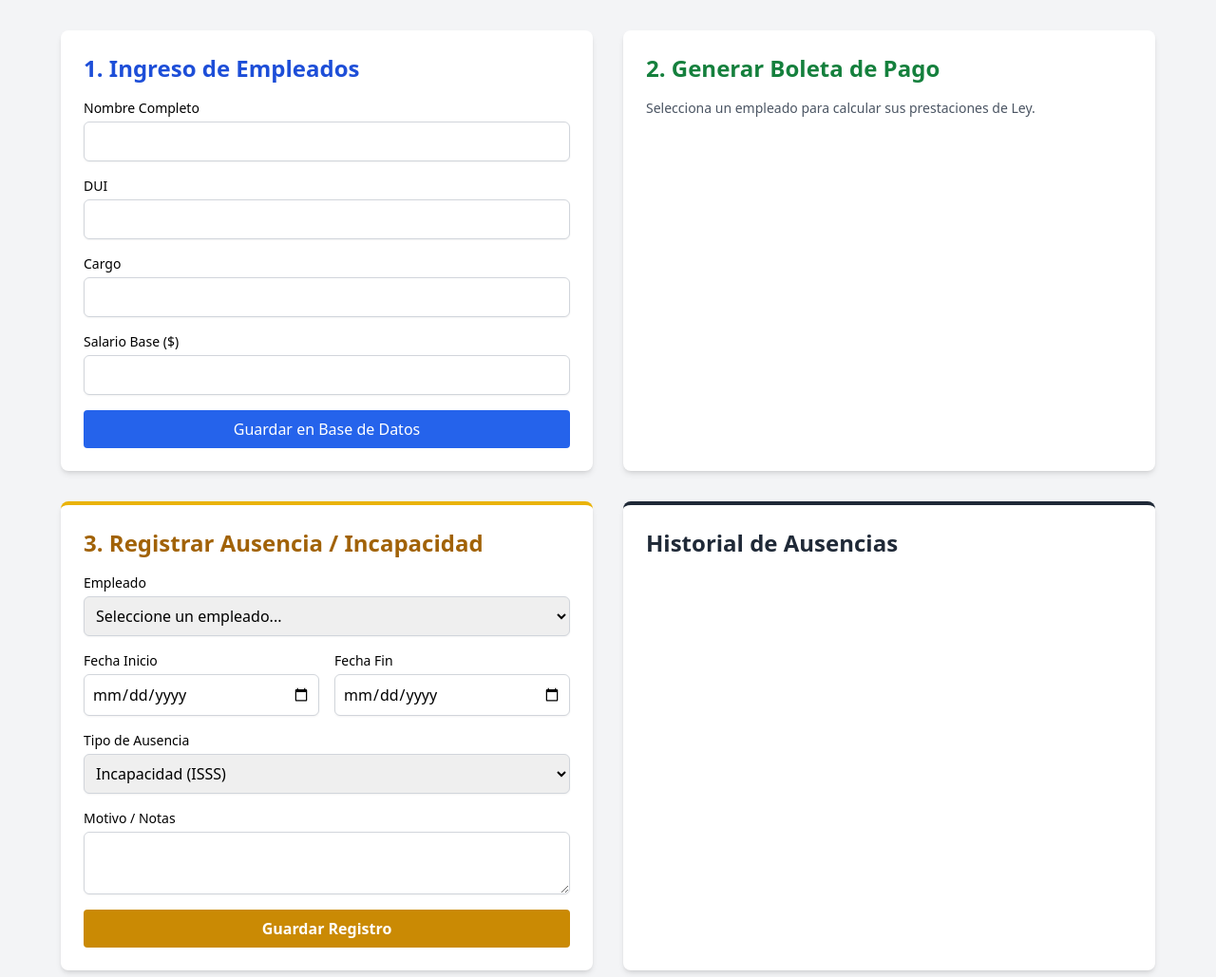
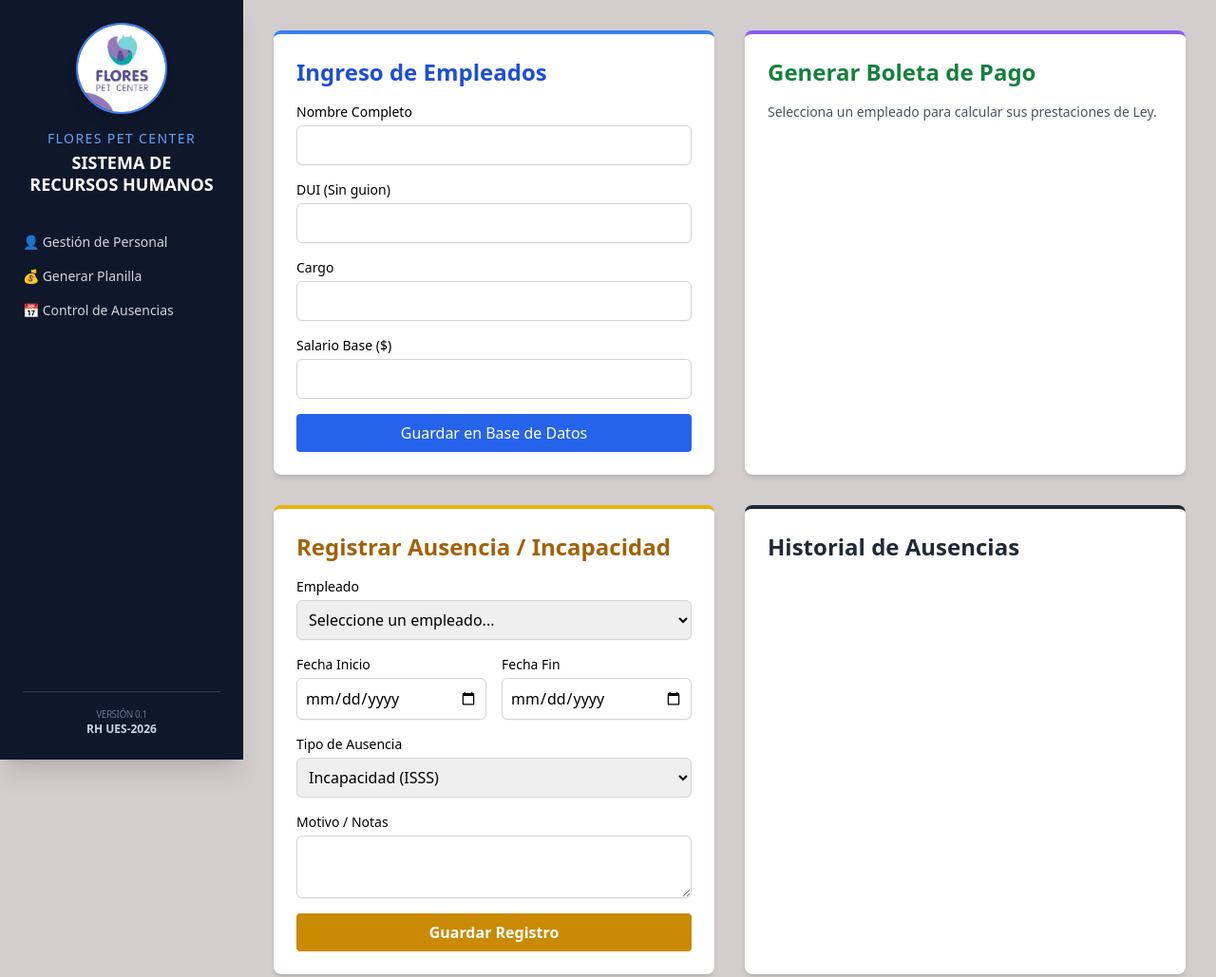
Before and after one commit to bryanmiranda222/rh-flores-pet-center, a website with bundled scripts: page index.html in a window 1280 px wide. Shown: the whole page at 95% size. Built offline with nearby package versions, Linux system fonts and the light colour scheme; no server answers.

Commit message:
se agrega barra lateral

```diff
--- a/app.js
+++ b/app.js
@@ -12,6 +12,7 @@ const firebaseConfig = {
 
 const app = initializeApp(firebaseConfig);
 const db = getFirestore(app);
+const linkBoleta = document.getElementById('link-boleta');
 
 // Referencias DOM
 const formEmpleado = document.getElementById('form-empleado');
@@ -94,6 +95,8 @@ async function borrarEmpleado(id) {
     if (confirm("¿Borrar empleado?")) {
         await deleteDoc(doc(db, "empleados", id));
     }
+    if (linkBoleta) linkBoleta.classList.add('hidden');
+    zonaImpresion.classList.add('hidden');
 }
 
 function cargarParaEdicion(id, emp) {
@@ -114,6 +117,8 @@ function resetForm() {
     const btn = formEmpleado.querySelector('button[type="submit"]');
     btn.innerText = "Guardar en Base de Datos";
     btn.className = "w-full bg-blue-600 text-white p-2 rounded";
+    if (linkBoleta) linkBoleta.classList.add('hidden');
+    zonaImpresion.classList.add('hidden');
 }
 
 // ==========================================
@@ -227,9 +232,8 @@ function resetFormAusencia() {
     btn.className = "w-full bg-yellow-600 text-white p-2 rounded hover:bg-yellow-700 font-bold";
 }
 
-// ==========================================
+
 // 4. CÁLCULO DE BOLETA (ISR 2025)
-// ==========================================
 function generarBoleta(emp) {
     const salario = emp.salario;
     const isss = salario > 1000 ? 30 : salario * 0.03;
@@ -251,9 +255,49 @@ function generarBoleta(emp) {
     document.getElementById('bol-afp').innerText = afp.toFixed(2);
     document.getElementById('bol-isr').innerText = isr.toFixed(2);
     document.getElementById('bol-liquido').innerText = liquido.toFixed(2);
-
     document.getElementById('pat-isss').innerText = (salario > 1000 ? 75 : salario * 0.075).toFixed(2);
     document.getElementById('pat-afp').innerText = (salario * 0.0875).toFixed(2);
 
     zonaImpresion.classList.remove('hidden');
+    window.location.hash = 'zona-impresion';
+    if (linkBoleta) {
+        linkBoleta.classList.remove('hidden');
+    }
 }
+
+
+// VALIDACIONES EN TIEMPO REAL (MÓDULO 1)
+const inputNombre = document.getElementById('nombre');
+const inputDui = document.getElementById('dui');
+const inputCargo = document.getElementById('cargo');
+const inputSalario = document.getElementById('salario');
+
+// Bloquear números y símbolos en Nombre (solo permite letras, tildes y espacios)
+inputNombre.addEventListener('input', function() {
+    this.value = this.value.replace(/[^A-Za-záéíóúÁÉÍÓÚñÑ\s]/g, '');
+});
+
+// Bloquear letras y símbolos en DUI (solo permite números)
+inputDui.addEventListener('input', function() {
+    this.value = this.value.replace(/[^0-9]/g, '');
+});
+
+// Bloquear números y símbolos en Cargo
+inputCargo.addEventListener('input', function() {
+    this.value = this.value.replace(/[^A-Za-záéíóúÁÉÍÓÚñÑ\s]/g, '');
+});
+
+// Bloquear el signo negativo en el salario
+inputSalario.addEventListener('keydown', function(e) {
+    // Si la tecla presionada es el signo menos (-), bloqueamos la acción
+    if (e.key === '-') {
+        e.preventDefault();
+    }
+});
+
+// Validación extra por si copian y pegan un número negativo
+inputSalario.addEventListener('input', function() {
+    if (this.value < 0) {
+        this.value = ''; // Borra el campo si detecta un valor menor a cero
+    }
+});
--- a/index.html
+++ b/index.html
@@ -5,43 +5,88 @@
     <meta name="viewport" content="width=device-width, initial-scale=1.0">
     <title>Sistema HR - El Salvador</title>
     <script src="https://cdn.tailwindcss.com"></script>
+    <link rel="shortcut icon" href="/fpc.jpg">
     <style>
         @media print {
-            body * { visibility: hidden; }
-            #zona-impresion, #zona-impresion * { visibility: visible; }
-            #zona-impresion { position: absolute; left: 0; top: 0; width: 100%; }
+            body * {
+                visibility: hidden;
+            }
+
+            #zona-impresion,
+            #zona-impresion * {
+                visibility: visible;
+            }
+
+            #zona-impresion {
+                position: absolute;
+                left: 0;
+                top: 0;
+                width: 100%;
+            }
         }
     </style>
 </head>
-<body class="bg-gray-100 p-8 font-sans">
 
+<body class="bg-gray-100 font-sans flex min-h-screen" style="background-color: rgb(211, 206, 206);">
+    <aside
+        class="w-64 bg-slate-900 text-white flex flex-col justify-between p-6 sticky top-0 h-screen print:hidden shadow-xl">
+        <div class="text-center">
+            <img src="fpc.jpg" alt="Logo Flores Pet Center"
+                class="w-24 h-24 object-cover mx-auto mb-4 rounded-full border-2 border-blue-500 shadow-lg">
+            <h2 class="text-sm font-light tracking-widest text-blue-400 uppercase mb-1">Flores Pet Center</h2>
+            <h1 class="text-lg font-bold leading-tight uppercase">Sistema de <br>Recursos Humanos</h1>
+
+            <div class="mt-10 space-y-4 text-left">
+                <a href="#form-empleado" class="block text-sm text-gray-300 hover:text-white transition-colors">👤
+                    Gestión de Personal</a>
+                <a href="#lista-empleados" class="block text-sm text-gray-300 hover:text-white transition-colors">💰
+                    Generar Planilla</a>
+                <a href="#form-ausencia" class="block text-sm text-gray-300 hover:text-white transition-colors">📅
+                    Control de Ausencias</a>
+                <a href="#zona-impresion" id="link-boleta" class="hidden block text-sm text-gray-300 hover:text-white transition-colors">
+                    📄 Ver Boleta Actual</a>
+            </div>
+        </div>
+        <div class="border-t border-slate-700 pt-4 text-center">
+            <p class="text-[10px] text-slate-500 uppercase tracking-tighter">versión 0.1</p>
+            <p class="text-xs font-bold text-slate-300">RH UES-2026</p>
+        </div>
+    </aside>
+    <main class="flex-1 p-8 overflow-y-auto">
         <div class="max-w-6xl mx-auto grid grid-cols-1 md:grid-cols-2 gap-8">
-
-        <div class="bg-white p-6 rounded-lg shadow-md">
-            <h2 class="text-2xl font-bold mb-4 text-blue-700">1. Ingreso de Empleados</h2>
+            <div class="bg-white p-6 rounded-lg shadow-md border-t-4 border-blue-500">
+                <h2 class="text-2xl font-bold mb-4 text-blue-700">Ingreso de Empleados</h2>
                 <form id="form-empleado" class="space-y-4">
                     <div>
                         <label class="block text-sm font-medium">Nombre Completo</label>
-                    <input type="text" id="nombre" required class="mt-1 block w-full rounded-md border-gray-300 shadow-sm p-2 border">
+                        <input type="text" id="nombre" maxlength="50" pattern="[A-Za-záéíóúÁÉÍÓÚñÑ\s]+"
+                            title="Solo se permiten letras y espacios (máximo 50 caracteres)" required
+                            class="mt-1 block w-full rounded-md border-gray-300 shadow-sm p-2 border">
                     </div>
                     <div>
-                    <label class="block text-sm font-medium">DUI</label>
-                    <input type="text" id="dui" required class="mt-1 block w-full rounded-md border-gray-300 shadow-sm p-2 border">
+                        <label class="block text-sm font-medium">DUI (Sin guion)</label>
+                        <input type="text" id="dui" maxlength="9" minlength="9" pattern="[0-9]{9}"
+                            title="Debe contener exactamente 9 números" required
+                            class="mt-1 block w-full rounded-md border-gray-300 shadow-sm p-2 border">
                     </div>
                     <div>
                         <label class="block text-sm font-medium">Cargo</label>
-                    <input type="text" id="cargo" required class="mt-1 block w-full rounded-md border-gray-300 shadow-sm p-2 border">
+                        <input type="text" id="cargo" maxlength="30" pattern="[A-Za-záéíóúÁÉÍÓÚñÑ\s]+"
+                            title="Solo se permiten letras y espacios (máximo 30 caracteres)" required
+                            class="mt-1 block w-full rounded-md border-gray-300 shadow-sm p-2 border">
                     </div>
                     <div>
                         <label class="block text-sm font-medium">Salario Base ($)</label>
-                    <input type="number" id="salario" step="0.01" required class="mt-1 block w-full rounded-md border-gray-300 shadow-sm p-2 border">
+                        <input type="number" id="salario" step="0.01" min="0" required
+                            class="mt-1 block w-full rounded-md border-gray-300 shadow-sm p-2 border">
                     </div>
-                <button type="submit" class="w-full bg-blue-600 text-white p-2 rounded hover:bg-blue-700">Guardar en Base de Datos</button>
+                    <button type="submit" class="w-full bg-blue-600 text-white p-2 rounded hover:bg-blue-700">Guardar en
+                        Base de Datos</button>
                 </form>
             </div>
 
-        <div class="bg-white p-6 rounded-lg shadow-md">
-            <h2 class="text-2xl font-bold mb-4 text-green-700">2. Generar Boleta de Pago</h2>
+            <div class="bg-white p-6 rounded-lg shadow-md border-t-4 border-violet-500">
+                <h2 class="text-2xl font-bold mb-4 text-green-700">Generar Boleta de Pago</h2>
                 <p class="text-sm text-gray-600 mb-4">Selecciona un empleado para calcular sus prestaciones de Ley.</p>
                 <ul id="lista-empleados" class="space-y-2 mb-4 max-h-64 overflow-y-auto">
                 </ul>
@@ -49,29 +94,32 @@
         </div>
 
         <div class="max-w-6xl mx-auto grid grid-cols-1 md:grid-cols-2 gap-8 mt-8">
-
             <div class="bg-white p-6 rounded-lg shadow-md border-t-4 border-yellow-500">
-            <h2 class="text-2xl font-bold mb-4 text-yellow-700">3. Registrar Ausencia / Incapacidad</h2>
+                <h2 class="text-2xl font-bold mb-4 text-yellow-700">Registrar Ausencia / Incapacidad</h2>
                 <form id="form-ausencia" class="space-y-4">
                     <div>
                         <label class="block text-sm font-medium">Empleado</label>
-                    <select id="aus-empleado" required class="mt-1 block w-full rounded-md border-gray-300 shadow-sm p-2 border">
+                        <select id="aus-empleado" required
+                            class="mt-1 block w-full rounded-md border-gray-300 shadow-sm p-2 border">
                             <option value="">Seleccione un empleado...</option>
                         </select>
                     </div>
                     <div class="grid grid-cols-2 gap-4">
                         <div>
                             <label class="block text-sm font-medium">Fecha Inicio</label>
-                        <input type="date" id="aus-inicio" required class="mt-1 block w-full rounded-md border-gray-300 shadow-sm p-2 border">
+                            <input type="date" id="aus-inicio" required
+                                class="mt-1 block w-full rounded-md border-gray-300 shadow-sm p-2 border">
                         </div>
                         <div>
                             <label class="block text-sm font-medium">Fecha Fin</label>
-                        <input type="date" id="aus-fin" required class="mt-1 block w-full rounded-md border-gray-300 shadow-sm p-2 border">
+                            <input type="date" id="aus-fin" required
+                                class="mt-1 block w-full rounded-md border-gray-300 shadow-sm p-2 border">
                         </div>
                     </div>
                     <div>
                         <label class="block text-sm font-medium">Tipo de Ausencia</label>
-                    <select id="aus-tipo" required class="mt-1 block w-full rounded-md border-gray-300 shadow-sm p-2 border">
+                        <select id="aus-tipo" required
+                            class="mt-1 block w-full rounded-md border-gray-300 shadow-sm p-2 border">
                             <option value="Incapacidad ISSS">Incapacidad (ISSS)</option>
                             <option value="Permiso sin goce">Permiso sin goce de sueldo</option>
                             <option value="Permiso con goce">Permiso con goce de sueldo</option>
@@ -81,9 +129,12 @@
                     </div>
                     <div>
                         <label class="block text-sm font-medium">Motivo / Notas</label>
-                    <textarea id="aus-motivo" rows="2" class="mt-1 block w-full rounded-md border-gray-300 shadow-sm p-2 border"></textarea>
+                        <textarea id="aus-motivo" rows="2" maxlength="100"
+                            class="mt-1 block w-full rounded-md border-gray-300 shadow-sm p-2 border"></textarea>
                     </div>
-                <button type="submit" class="w-full bg-yellow-600 text-white p-2 rounded hover:bg-yellow-700 font-bold">Guardar Registro</button>
+                    <button type="submit"
+                        class="w-full bg-yellow-600 text-white p-2 rounded hover:bg-yellow-700 font-bold">Guardar
+                        Registro</button>
                 </form>
             </div>
 
@@ -94,9 +145,11 @@
             </div>
         </div>
 
-    <div id="zona-impresion" class="max-w-4xl mx-auto mt-8 bg-white p-8 rounded-lg shadow-md hidden border-2 border-gray-200">
+        <div id="zona-impresion"
+            class="max-w-4xl mx-auto mt-8 bg-white p-8 rounded-lg shadow-md hidden border-2 border-gray-200">
             <div class="text-center mb-6 border-b pb-4">
-            <img src="fpc.jpg" alt="Logo de FPC" class="mx-auto mb-3" style="max-height: 80px; width: auto; border-radius: 50%;">
+                <img src="fpc.jpg" alt="Logo de FPC" class="mx-auto mb-3"
+                    style="max-height: 80px; width: auto; border-radius: 50%;">
                 <h1 class="text-3xl font-bold uppercase">Flores Pet Center S.A. de C.V.</h1>
                 <p class="text-gray-500">Boleta de Pago de Salario</p>
             </div>
@@ -111,27 +164,36 @@
             <div class="grid grid-cols-2 gap-8">
                 <div>
                     <h3 class="font-bold text-red-600 border-b mb-2">Descuentos de Ley (Empleado)</h3>
-                <p class="flex justify-between"><span>ISSS (3%):</span> <span>-$<span id="bol-isss"></span></span></p>
-                <p class="flex justify-between"><span>AFP (7.25%):</span> <span>-$<span id="bol-afp"></span></span></p>
-                <p class="flex justify-between"><span>Renta (ISR):</span> <span>-$<span id="bol-isr"></span></span></p>
+                    <p class="flex justify-between"><span>ISSS (3%):</span> <span>-$<span id="bol-isss"></span></span>
+                    </p>
+                    <p class="flex justify-between"><span>AFP (7.25%):</span> <span>-$<span id="bol-afp"></span></span>
+                    </p>
+                    <p class="flex justify-between"><span>Renta (ISR):</span> <span>-$<span id="bol-isr"></span></span>
+                    </p>
 
-                <p class="flex justify-between font-bold mt-2 border-t pt-2"><span>Total a Recibir:</span> <span>$<span id="bol-liquido"></span></span></p>
+                    <p class="flex justify-between font-bold mt-2 border-t pt-2"><span>Total a Recibir:</span>
+                        <span>$<span id="bol-liquido"></span></span>
+                    </p>
                 </div>
 
                 <div>
                     <h3 class="font-bold text-blue-600 border-b mb-2">Aportaciones Patronales (Costo Empresa)</h3>
-                <p class="flex justify-between"><span>ISSS (7.5%):</span> <span>+$<span id="pat-isss"></span></span></p>
-                <p class="flex justify-between"><span>AFP (8.75%):</span> <span>+$<span id="pat-afp"></span></span></p>
+                    <p class="flex justify-between"><span>ISSS (7.5%):</span> <span>+$<span id="pat-isss"></span></span>
+                    </p>
+                    <p class="flex justify-between"><span>AFP (8.75%):</span> <span>+$<span id="pat-afp"></span></span>
+                    </p>
                 </div>
             </div>
 
             <div class="mt-8 text-center print:hidden">
-            <button onclick="window.print()" class="bg-gray-800 text-white px-6 py-2 rounded shadow hover:bg-gray-900">
+                <button onclick="window.print()"
+                    class="bg-gray-800 text-white px-6 py-2 rounded shadow hover:bg-gray-900">
                     🖨️ Imprimir Boleta
                 </button>
             </div>
         </div>
-
+    </main>
     <script type="module" src="./app.js"></script>
 </body>
+
 </html>
```
Lines whose indentation alone changed are shown as unchanged.
